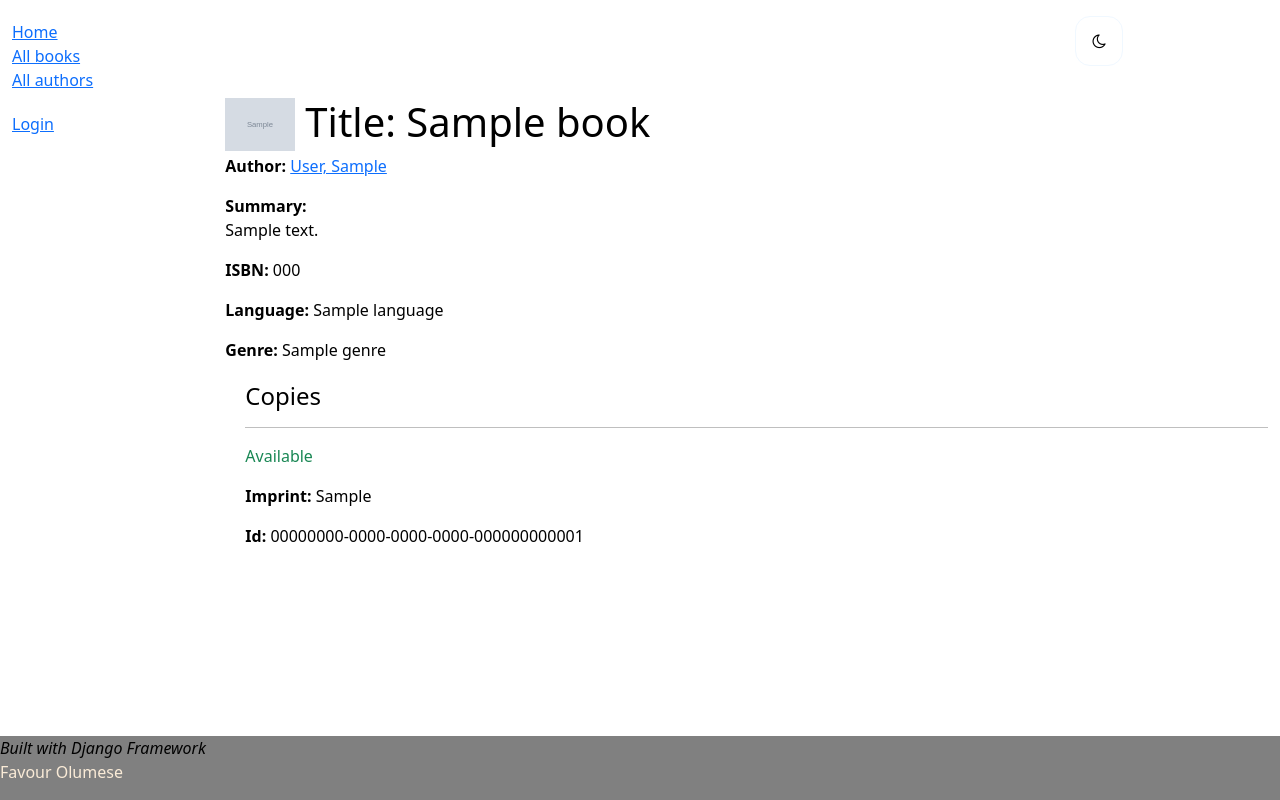
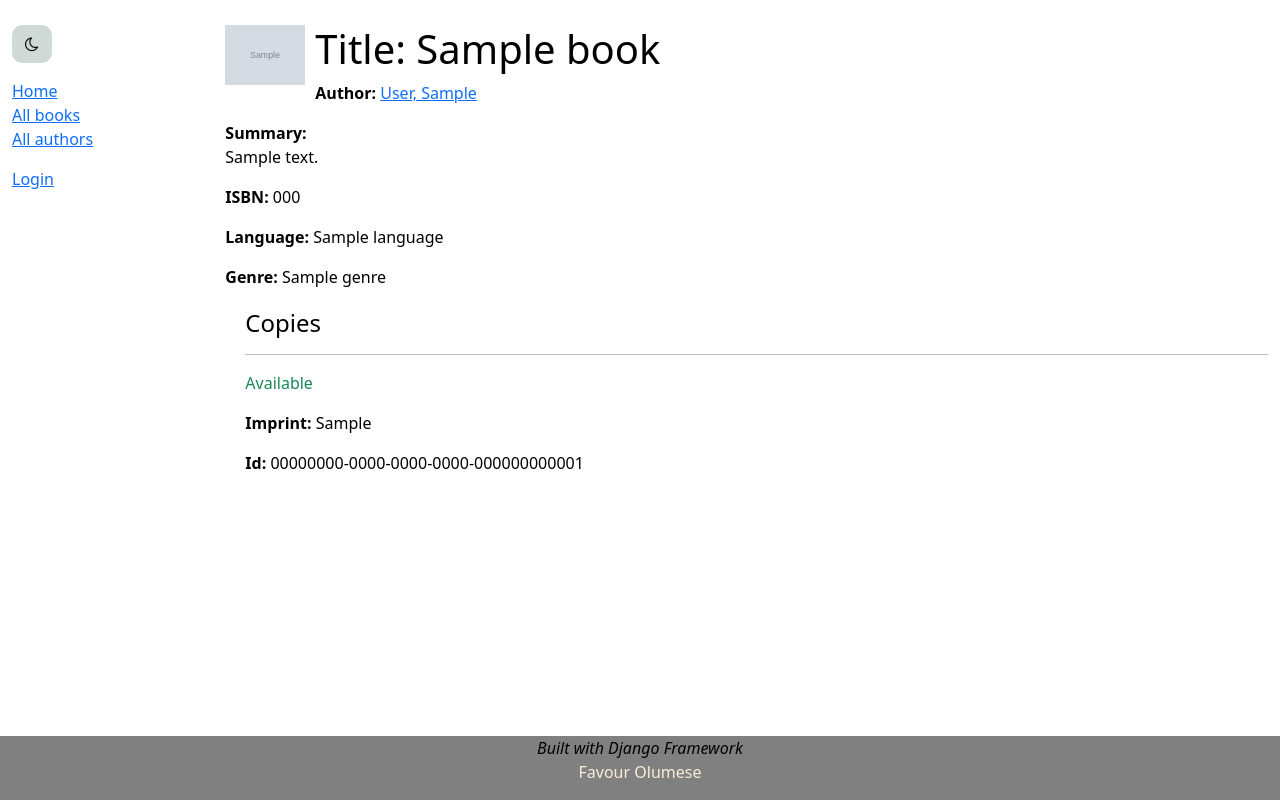
Before and after one commit to favour-olumese/favour-local_library, a Django app: page /catalog/book/1 in a window 1280 px wide. Run offline with Django 4.2, Linux system fonts and the light colour scheme; tables that the repository leaves empty hold one stand-in row (values such as "Sample post"); grey boxes marked "Sample" are stand-in pictures.

Commit message:
Worked on the images and themes.
Worked on images for authors and books. Changed the location of the
theme button.

```diff
--- a/locallibrary/catalog/models.py
+++ b/locallibrary/catalog/models.py
@@ -42,7 +42,7 @@ class Book(models.Model):
     help_text='Select a genre for this book.')
 
     language = models.ForeignKey('Language', on_delete=models.SET_NULL, null=True)
-    book_image = models.ImageField(default="book_default.jpg", null=True, blank=True, upload_to='book_imgs')
+    book_image = models.ImageField(default="book_imgs\Default Book.jpg", null=True, blank=True, upload_to='book_imgs')
 
     def __str__(self):
         return self.title
@@ -116,7 +116,7 @@ class Author(models.Model):
     last_name = models.CharField(max_length=100)
     date_of_birth = models.DateField(null=True, blank=True)
     date_of_death = models.DateField('Died',null=True, blank=True)
-    author_image = models.ImageField(null=True, blank=True, upload_to='author-imgs')
+    author_image = models.ImageField(default="author-imgs\Default Image.jpg",null=True, blank=True, upload_to='author-imgs')
 
     class Meta:
         ordering = ['last_name', 'first_name']
--- a/locallibrary/catalog/templates/catalog/author_detail.html
+++ b/locallibrary/catalog/templates/catalog/author_detail.html
@@ -6,7 +6,7 @@
 
 {% block content %}
     {% if author.author_image %}
-        <img alt="{{ author }}" src="{{ author.author_image.url }}">
+        <img alt="{{ author }}" src="{{ author.author_image.url }}" class="author-img">
     {% endif %}
     <h1>Author: {{ author.last_name}}, {{ author.first_name }}</h1>
     <p>
--- a/locallibrary/catalog/templates/catalog/base_generic.html
+++ b/locallibrary/catalog/templates/catalog/base_generic.html
@@ -11,7 +11,7 @@
         <link href="https://cdn.jsdelivr.net/npm/bootstrap@5.1.3/dist/css/bootstrap.min.css"
         rel="stylesheet" integrity="sha384-1BmE4kWBq78iYhFldvKuhfTAU6auU8tT94WrHftjDbrCEXSU1oBoqyl2QvZ6jIW3" crossorigin="anonymous">
 
-        <!-- Font Awesom -->
+        <!-- Font Awesome -->
         <link rel="stylesheet" href="https://cdnjs.cloudflare.com/ajax/libs/font-awesome/4.7.0/css/font-awesome.min.css">
         <!-- Add additional CSS in static file -->
         {% load static %}
@@ -22,7 +22,15 @@
             <div class="row">
                 <div class="col-sm-2">
                 {% block sidebar %}
+
                     <ul class="sidebar-nav">
+
+                        {% block theme %}
+                            <button id="theme_btn" onclick="darkMode()" class="btn">
+                                <i class="fa fa-moon-o" aria-hidden="true"></i>
+                            </button>
+                            <script type="text/javascript" src="{% static 'js/index.js '%}"></script>
+                        {% endblock %}
                         <li><a href="{% url 'index' %}">Home</a></li>
                         <li><a href="{% url 'books'%}">All books</a></li>
                         <li><a href="{% url 'authors' %}">All authors</a></li>
@@ -50,15 +58,9 @@
                 {% endblock %}
                 </div>
                 <div class="col-sm-10" style="margin-bottom: 50px;">
-                    {% block theme %}
-                        <!-- Light and dark mode -->
-                        <p>
-                            <button  id="theme_btn" onclick="darkMode()" style="position: relative; left: 80%;" class="btn"><i class="fa fa-moon-o" aria-hidden="true"></i></button>
-                        </p>
 
-                        <script type="text/javascript" src="{% static 'js/index.js '%}"></script>
-                    {% endblock %}
                     {% block content %}
+
                     {% endblock %}
 
                     {% block pagination %}
@@ -83,13 +85,11 @@
                 </div>
             </div>
         </div>
-        <div class="footer" style="background-color: grey; bottom: 0; width: 100%; margin-top: auto;">
-            {% block footer %}
-                <div>
-                    <em>Built with Django Framework</em>
-                    <p><a href="https://github.com/favour-olumese" target="_blank" style="text-decoration: none; color:antiquewhite">Favour Olumese</a></p>
-                </div>
-            {% endblock %}
-        </div>
+        {% block footer %}
+            <div class="footer">
+                <em>Built with Django Framework</em>
+                <p><a href="https://github.com/favour-olumese" target="_blank" style="text-decoration: none; color:antiquewhite">Favour Olumese</a></p>
+            </div>
+        {% endblock %}
     </body>
 </html>
--- a/locallibrary/catalog/templates/catalog/book_detail.html
+++ b/locallibrary/catalog/templates/catalog/book_detail.html
@@ -6,7 +6,7 @@
 
 {% block content %}
     {% if book.book_image %}
-        <img alt="{{ book.title }} by {{ book.author }} picture" src="{{ book.book_image.url }}" class="book-img" style="width: 70px; float: left; margin-right: 10px;">
+        <img alt="{{ book.title }} by {{ book.author }} picture" src="{{ book.book_image.url }}" class="book-img">
     {% endif %}
     <h1>Title: {{ book.title }}</h1>
 
--- a/locallibrary/locallibrary/settings.py
+++ b/locallibrary/locallibrary/settings.py
@@ -21,8 +21,8 @@ BASE_DIR = Path(__file__).resolve().parent.parent
 # See https://docs.djangoproject.com/en/4.1/howto/deployment/checklist/
 
 # SECURITY WARNING: keep the secret key used in production secret!
-# SECRET_KEY = 'django-insecure-y)oeuz86%)3t433zk2yvgzn0ea^3%v6x-v9=x*&n6d238m_ac8'
-SECRET_KEY = os.environ['DJANGO_SECRET_KEY']
+SECRET_KEY = 'django-insecure-y)oeuz86%)3t433zk2yvgzn0ea^3%v6x-v9=x*&n6d238m_ac8'
+# SECRET_KEY = os.environ['DJANGO_SECRET_KEY']
 
 
 # SECURITY WARNING: don't run with debug turned on in production
@@ -126,7 +126,7 @@ STATIC_URL = 'static/'
 STATICFILES_DIRS = [
     os.path.join(BASE_DIR, 'static'),
 ]
-STATIC_ROOT = os.path.join(BASE_DIR, 'assets')
+# STATIC_ROOT = os.path.join(BASE_DIR, 'assets')
 # STATICFILES_STORAGE = 'whitenoise.storage.CompressedManifestStaticFilesStorage'
 
 MEDIA_URL = '/img/'
--- a/locallibrary/static/css/styles.css
+++ b/locallibrary/static/css/styles.css
@@ -1,11 +1,11 @@
 .sidebar-nav {
-    margin-top: 20px;
+    /* margin-top: 15px; */
     padding: 0;
     list-style: none;
 }
 /* Dark and light theme */
 body {
-    /* padding: 25px; */
+    padding-top: 25px;
     background-color: white;
     color: black;
     /* font-size: 15px; */
@@ -18,22 +18,18 @@ body {
     color: white;
 }
 
-#theme_btn {
-    margin: 1em;
-    border-radius: 15px;
-    border-color: aliceblue;
-}
-
 /* Create Icon Buttons */
 /* https://www.w3schools.com/howto/howto_css_icon_buttons.asp */
 /* Style buttons */
 .btn {
-    background-color: white; /* Blue background */
-    border-color: black; /* Remove borders */
-    color: black; /* White text */
-    padding: 12px 16px; /* Some padding */
+    background-color: rgb(207, 218, 214);
+    border-color: none; /* Remove borders */
+    color: black;
+    /* padding: 12px 16px; Some padding */
     font-size: 16px; /* Set a font size */
     cursor: pointer; /* Mouse pointer on hover */
+    border-radius: 10px;
+    margin-bottom: 1em;
 }
 
 /* Darker background on mouse-over */
@@ -50,19 +46,24 @@ body {
     background-color: gray;
 }
 
+/* Images */
 .book-img {
-    width: 5px;
+    width: 80px;
+    float: left;
+    margin-right: 10px;
+}
+
+.author-img {
+    width: 80px;
+    float: left;
+    margin-right: 10px;
 }
 
 /* Footer */
-/*
-div .footer {
-    position: sticky;
-    left: 0;
+.footer {
+    background-color: grey;
     bottom: 0;
     width: 100%;
-    background-color: rgb(197, 0, 0);
-    color: aliceblue;
+    margin-top: auto;
     text-align: center;
 }
-*/
```
Also changed, not shown: locallibrary/static/js/index.js (+5 -5 lines), locallibrary/static/img/Brokenness_-_Dr_D._K._Olukoya.jpg (deleted), locallibrary/static/img/author-imgs/Default Image.jpg (added), locallibrary/static/img/author-imgs/Dr_D._K._Olukoya.jpg (added), locallibrary/static/img/author-imgs/Ernest_Cline.jpg (added), locallibrary/static/img/author-imgs/Jerry_Bridges.jpg (added), locallibrary/static/img/author-imgs/John_C._Maxwell.gif (added), locallibrary/static/img/author-imgs/John_C._Maxwell.jpg (added), locallibrary/static/img/author-imgs/Pastor_Sam_Adeyemi.jpg (added), locallibrary/static/img/book_imgs/Brokenness_-_Dr_D._K._Olukoya.jpg (added), locallibrary/static/img/book_imgs/Default Book.jpg (added), locallibrary/static/img/book_imgs/Ready_Player_One_-_Ernest_Cline.webp (added), locallibrary/static/img/book_imgs/Respectable_Sins_-_Jerry_Bridges.jpg (added), locallibrary/static/img/book_imgs/The_Pursuit_of_Holiness_-_Jerry_Bridges.jpg (added).
